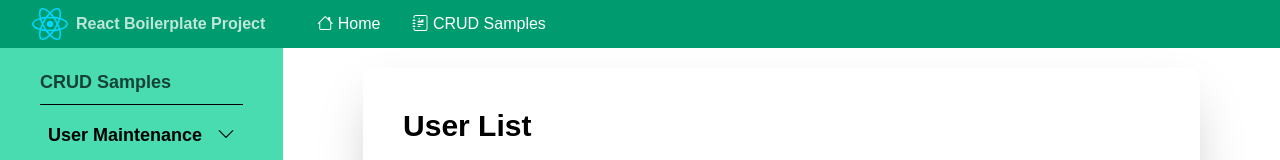
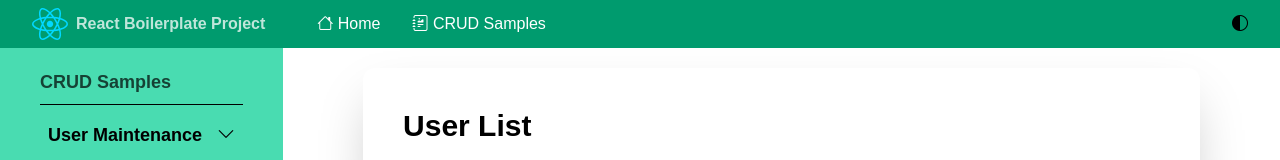
Before and after one commit to peterclarktech/react-ts-boilerplate, a React (Vite) app: page /crudsample in a window 1280 px wide. Shown: the top 160 px of the page. Built offline with nearby package versions, Linux system fonts and the light colour scheme.

Commit message:
Implemented toggling of DarkMode

```diff
--- a/src/App.tsx
+++ b/src/App.tsx
@@ -1,25 +1,26 @@
 import { Outlet } from 'react-router-dom'
 import reactlogo from './assets/react.svg'
 
-
+import { AppContextWrapper } from './contexts/AppContext';
 import Header from './components/Header'
 import Footer from './components/Footer';
-
 
 export default function App() {
   const year = new Date().getFullYear();
 
   return (
-    <div className="flex flex-col min-h-svh text-black dark:bg-gray-dark dark:text-white">
+    <AppContextWrapper>
+      <div className="flex flex-col min-h-svh text-black bg-white dark:bg-gray-dark dark:text-white">
         <Header.HeaderBody>
           <Header.HeaderLogo linkto="/" imgSrc={reactlogo} imgAlt="React" imgClass="">React Boilerplate Project</Header.HeaderLogo>
           <Header.HeaderLink to="/" iconClass="bi bi-house">Home</Header.HeaderLink>
           <Header.HeaderLink to="/crudsample" iconClass="bi bi-journal-richtext">CRUD Samples</Header.HeaderLink>
         </Header.HeaderBody>
-      <Outlet/>
+        <Outlet />
         <Footer>
           <span>Company Name, Inc. &copy;{year}</span>
         </Footer>
       </div>
+    </AppContextWrapper>
   )
 }
--- /dev/null
+++ b/src/components/DarkModeToggle.tsx
@@ -0,0 +1,30 @@
+import { FC, MouseEventHandler, useContext } from "react"
+import AppContext from "../contexts/AppContext"
+import { DarkMode } from "../utils/ColorGroup";
+
+const DarkModeToggle: FC<{}> = () => {
+    const appContext = useContext(AppContext);
+
+    let iconClass = "bi bi-circle-half"
+    if (appContext.darkmode == DarkMode.on)
+        iconClass = "bi bi-moon-stars-fill";
+    else if (appContext.darkmode == DarkMode.off)
+        iconClass = "bi bi-brightness-high-fill";
+
+    const handleClick: MouseEventHandler = () => {
+        if (appContext.darkmode == DarkMode.auto)
+            appContext.setDarkmode(DarkMode.on)
+        else if (appContext.darkmode == DarkMode.on)
+            appContext.setDarkmode(DarkMode.off)
+        else
+            appContext.setDarkmode(DarkMode.auto)
+    }
+
+    return (
+        <button type="button" className="hover:text-gray-light" onClick={handleClick}>
+            <i className={iconClass}></i>
+        </button>
+    )
+}
+
+export default DarkModeToggle;
--- a/src/components/Header.tsx
+++ b/src/components/Header.tsx
@@ -1,6 +1,7 @@
 import { FC } from "react";
 
 import { Link } from "react-router-dom";
+import DarkModeToggle from "./DarkModeToggle";
 
 type HeaderProps = {
     children?: React.ReactNode
@@ -9,6 +10,10 @@ const HeaderBody: FC<HeaderProps> = (props: HeaderProps) => {
     return (
         <header className="bg-positive-dark sticky top-0 z-10 flex-none">
             <nav className="flex flex-row mx-2 sm:mx-8 py-2 gap-x-10 sm:gap-x-8">
+            <div className="ml-auto order-2 self-center">
+                <DarkModeToggle/>
+                {/* TODO: Add User Profile Component here */}
+            </div>
                 {props.children}
             </nav>
         </header>
--- a/src/components/SearchBar.tsx
+++ b/src/components/SearchBar.tsx
@@ -33,7 +33,7 @@ const SearchBar: FC<SearchBarProps> = ({ id, placeholder, data, onFilter, filter
                 <>
                     <label htmlFor={id}><i className="bi bi-search"></i> : </label>
                     <input type="text" id={id} name="searchtxt" placeholder={placeholder}
-                        className="border border-gray-light rounded-lg py-2 px-4"
+                        className="border border-gray-light bg-white text-black rounded-lg py-2 px-4"
                         onChange={onChangeHandler} />
                 </>
             )}
--- /dev/null
+++ b/src/contexts/AppContext.tsx
@@ -0,0 +1,49 @@
+import React, { FC, createContext, useState } from "react";
+import { DarkMode } from "../utils/ColorGroup";
+import useUserDarkMode from "../hooks/useUserDarkMode";
+
+//ApplicationContext
+export type AppContextObj = {
+    darkmode: DarkMode,
+    setDarkmode: (mode: DarkMode) => void,
+    user: {
+        username: string,
+        firstname: string
+    },
+    setUser: (user: { username: string, firstname: string }) => void
+}
+const initAppContext: AppContextObj = {
+    darkmode: DarkMode.auto,
+    setDarkmode: () => {},
+    user: { username: "", firstname: "" },
+    setUser: () => {}
+}
+const AppContext = createContext(initAppContext);
+
+
+export default AppContext;
+
+
+export const AppContextWrapper: FC<{ children: React.ReactNode }> = ({ children }) => {
+    const [currentDarkMode, setCurrentDarkMode] = useState<DarkMode>(DarkMode.auto);
+    const userPrefDarkmode = useUserDarkMode();
+
+    let currentContext:AppContextObj = {
+        ...initAppContext,
+        darkmode: currentDarkMode,
+        setDarkmode: (mode) => setCurrentDarkMode(mode),
+        //TODO: Add User Management here
+    }
+
+    let darkClass = currentContext.darkmode === DarkMode.on ||
+        (currentContext.darkmode === DarkMode.auto && userPrefDarkmode.isDarkMode)
+            ? "dark" : "";
+
+    return (
+        <AppContext.Provider value={currentContext}>
+            <div className={darkClass}>
+                {children}
+            </div>
+        </AppContext.Provider>
+    )
+}
--- a/src/hooks/useDarkMode.ts
+++ b/src/hooks/useUserDarkMode.ts
@@ -1,6 +1,6 @@
 import { useEffect, useState } from "react";
 
-const useDarkMode = () : {isDarkMode: boolean} => {
+const useUserDarkMode = () : {isDarkMode: boolean} => {
     const [isDarkMode, setIsDarkMode] = useState<boolean>(false);
 
     useEffect(() => {
@@ -22,4 +22,4 @@ const useDarkMode = () : {isDarkMode: boolean} => {
     }
 }
 
-export default useDarkMode;
+export default useUserDarkMode;
--- a/src/pages/HomePage.tsx
+++ b/src/pages/HomePage.tsx
@@ -1,17 +1,22 @@
 import reactLogo from '../assets/react.svg'
 import viteLogo from '../../public/vite.svg'
 
-import { useState, version } from 'react'
+import { useContext, useState, version } from 'react'
 import PageSection from '../components/PageSection';
 import Card from '../components/Card';
 
-import useDarkMode from '../hooks/useDarkMode';
-import ColorGroup from '../utils/ColorGroup';
+import useUserDarkMode from '../hooks/useUserDarkMode';
+import ColorGroup, { DarkMode } from '../utils/ColorGroup';
 import Button, { ButtonType } from '../components/Button';
+import AppContext from '../contexts/AppContext';
 
 export default function HomePage() {
     const [count, setCount] = useState(0);
-    const isDarkMode = useDarkMode().isDarkMode;
+    const appContext = useContext(AppContext);
+    const userDarkMode = useUserDarkMode();
+
+    let isDarkMode = appContext.darkmode === DarkMode.on ||
+    (appContext.darkmode === DarkMode.auto && userDarkMode.isDarkMode);
 
     let tailwindsvgpath = isDarkMode ? "/tailwind-dark.svg" : "/tailwind.svg";
 
--- a/src/utils/ColorGroup.ts
+++ b/src/utils/ColorGroup.ts
@@ -10,6 +10,12 @@ enum ColorGroup {
 }
 
 export default ColorGroup;
+
+export enum DarkMode {
+    off,
+    on,
+    auto
+}
 
 type ColorSelectType = {
     bgColorClass:string,
--- a/tailwind.config.js
+++ b/tailwind.config.js
@@ -1,5 +1,6 @@
 /** @type {import('tailwindcss').Config} */
 export default {
+  darkMode: 'selector',//enable manual darkmode via "dark" class
   content: ["./src/**/*.{html,tsx,jsx}", "./src/utils/*.{ts,js}"],
   theme: {
     colors: {
```
Lines whose indentation alone changed are shown as unchanged.
